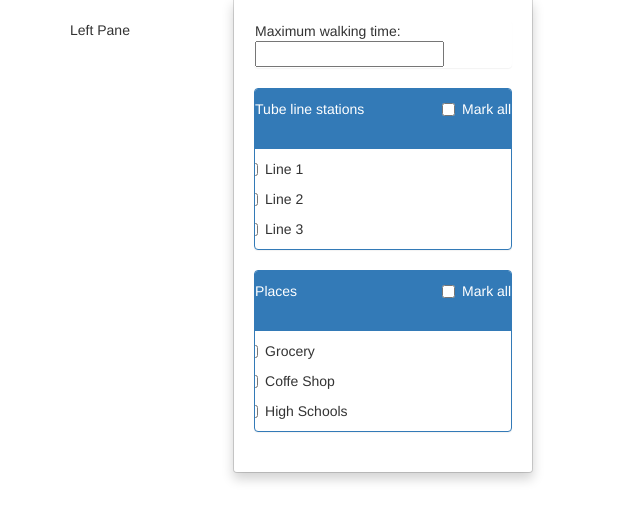
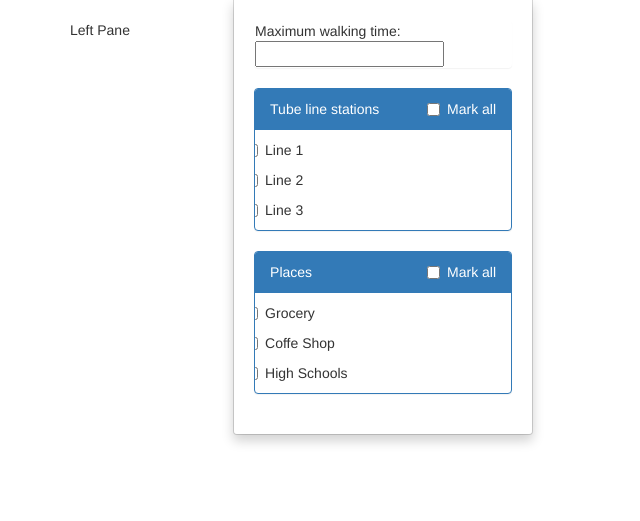
Before and after one commit to farrebola/google-gis-demo, a PHP site: page / in a window 1280 px wide, after a click on "Walking distance". Shown: the part 52-573 px from the top of the page, without its empty margins (0-640 px from the left). Run offline with PHP 8.4, Linux system fonts and the light colour scheme; some libraries are stand-ins or nearby versions.

Commit message:
#94984: Minor change in the way the panels headers are done.

```diff
--- a/src/css/app.css
+++ b/src/css/app.css
@@ -8,10 +8,7 @@
 .panel .span {
 	margin-left: 5px;
 }
-.panel-heading {
-	border-bottom: 20px solid transparent;
-	padding: 10px 0px;
-}
+
 .panel-heading .checkbox {
 	margin-top: 0px;
 	margin-bottom: 0px;
--- a/src/neighbourhoods.html
+++ b/src/neighbourhoods.html
@@ -10,7 +10,7 @@
 			</div>
 			<div class="panel panel-primary">
 				<div class="panel-heading">
-					<span class="col-md-12">Selected neighbourhoods: </span>
+					Selected neighbourhoods
 				</div>
 				<div class="panel-body">
 					<ul class="checkbox-list col-md-12">
```
